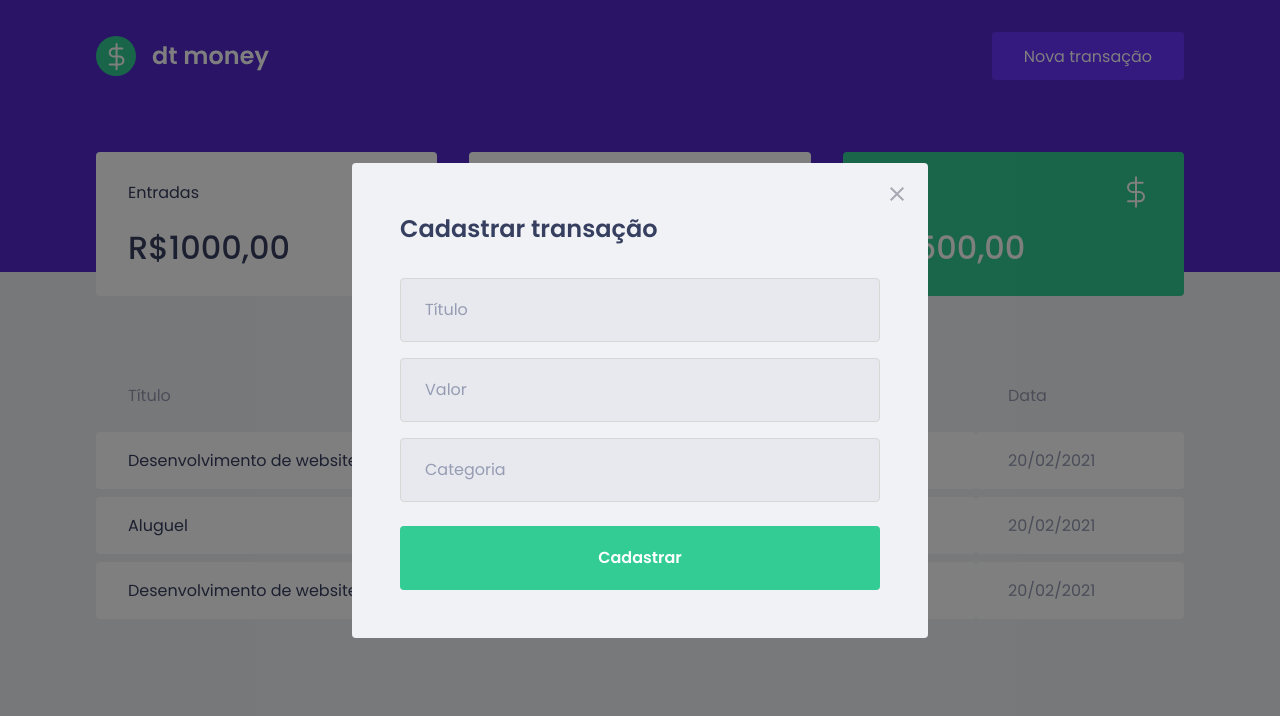
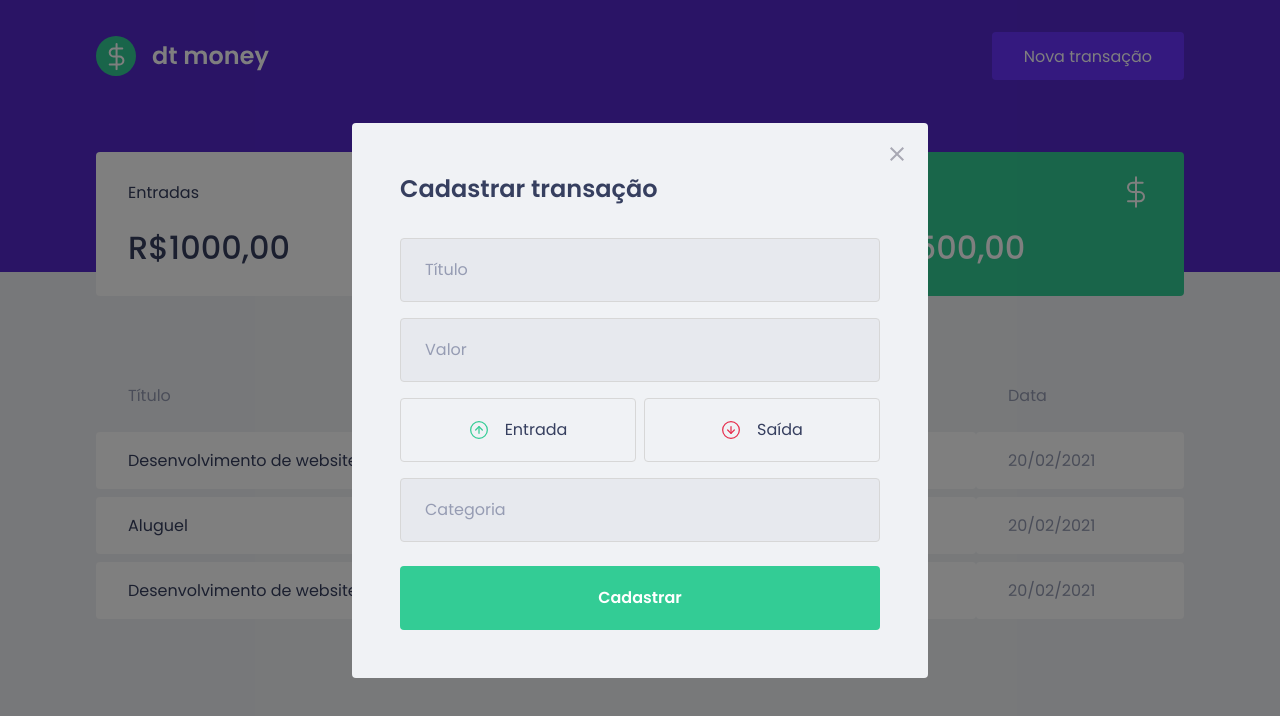
Before and after one commit to takagui/dt-money, a React (Create React App) app: page / in a window 1280 px wide. Both pictures are taken after a click on the button "Nova transação". Shown: the top 716 px of the page. Built offline with nearby package versions, Linux system fonts and the light colour scheme; no server answers; what miragejs would draw is missing.

Commit message:
feat: create type transaction button

```diff
--- a/package.json
+++ b/package.json
@@ -4,6 +4,7 @@
   "private": true,
   "dependencies": {
     "axios": "^0.21.1",
+    "polished": "^4.1.1",
     "react": "^17.0.1",
     "react-dom": "^17.0.1",
     "react-modal": "^3.12.1",
--- a/src/components/NewTransactionModal/index.tsx
+++ b/src/components/NewTransactionModal/index.tsx
@@ -1,8 +1,13 @@
 import Modal from 'react-modal';
 
 import closeImg from '../../assets/close.svg';
+import incomeImg from '../../assets/income.svg';
+import outcomeImg from '../../assets/outcome.svg';
 
-import { Container } from './styles';
+import {
+  Container,
+  TransactionTypeContainer,
+} from './styles';
 
 interface INewTransactionModalProps {
   isOpen: boolean;
@@ -41,6 +46,22 @@
             placeholder="Valor"
           />
 
+          <TransactionTypeContainer>
+            <button
+              type="button"
+            >
+              <img src={incomeImg} alt="Entrada"/>
+              <span>Entrada</span>
+            </button>
+
+            <button
+              type="button"
+            >
+              <img src={outcomeImg} alt="Saída"/>
+              <span>Saída</span>
+            </button>
+          </TransactionTypeContainer>
+
           <input
             type="text"
             placeholder="Categoria"
--- a/src/components/NewTransactionModal/styles.ts
+++ b/src/components/NewTransactionModal/styles.ts
@@ -1,4 +1,5 @@
 import styled from 'styled-components';
+import { darken } from 'polished';
 
 export const Container = styled.form`
   h2 {
@@ -13,7 +14,7 @@
     height: 4rem;
     border-radius: 0.25rem;
 
-    border: 1px solid #d7d7d7;
+    border: 1px solid var(--border-color);
     background-color: var(--input-background);
 
     font-weight: 400;
@@ -48,3 +49,40 @@
     }
   }
 `;
+
+export const TransactionTypeContainer = styled.div`
+  margin: 1rem 0;
+  display: grid;
+  grid-template-columns: 1fr 1fr;
+  gap: 0.5rem;
+
+  button {
+    height: 4rem;
+    border: 1px solid var(--border-color);
+    border-radius: 0.25rem;
+
+    background-color: transparent;
+
+    display: flex;
+    align-items: center;
+    justify-content: center;
+
+    transition: border-color 0.2s;
+
+    &:hover {
+      border-color: ${darken(0.1, '#d7d7d7')};
+    }
+
+    img {
+      width: 20px;
+      height: 20px;
+    }
+
+    span {
+      display: inline-block;
+      margin-left: 1rem;
+      font-size: 1rem;
+      color: var(--text-title);
+    }
+  }
+`;
--- a/src/styles/global.ts
+++ b/src/styles/global.ts
@@ -11,6 +11,7 @@
     --text-body: #969cb3;
     --shape: #ffffff;
     --input-background: #e7e9ee;
+    --border-color: #d7d7d7;
   }
 
   * {
```
